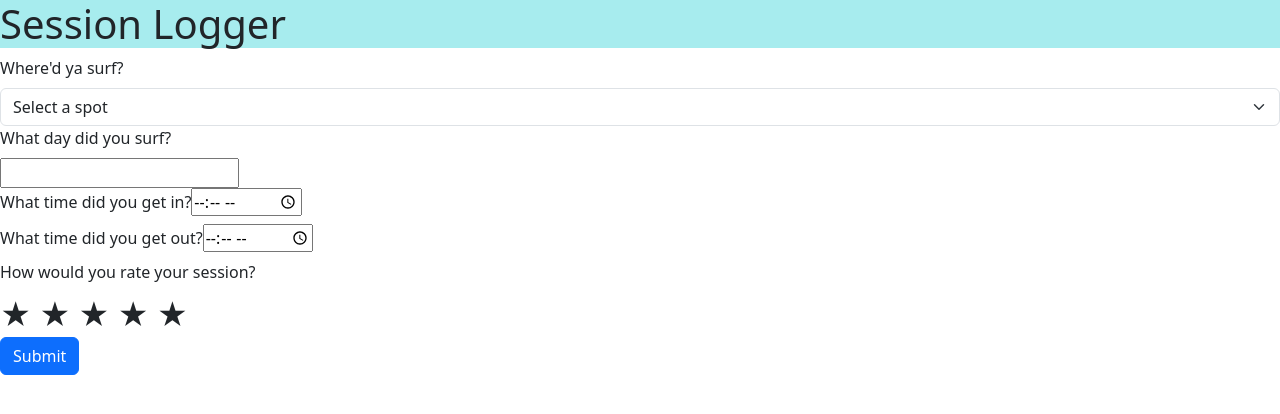
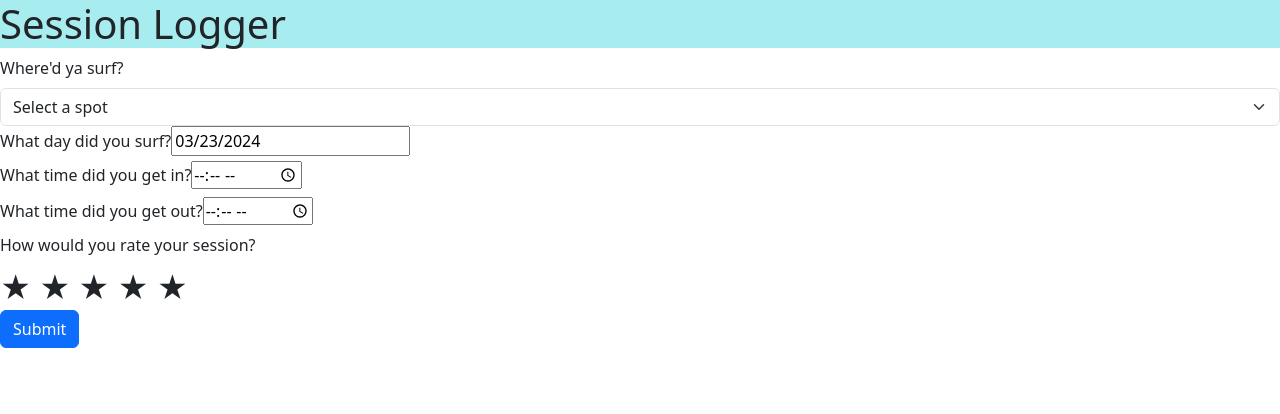
Before and after one commit to shindelr/Session-Logger-Frontend, a React (Vite) app in the folder session-logger-frontend/: page / in a window 1280 px wide. Shown: the top 414 px of the page. Built offline with nearby package versions, Linux system fonts and the light colour scheme.

Commit message:
Finally got the date and wget/awak system working.

```diff
--- a/session-logger-frontend/src/components/DateInput.tsx
+++ b/session-logger-frontend/src/components/DateInput.tsx
@@ -1,18 +1,14 @@
 import React, { useState } from "react";
 import DatePicker from "react-datepicker";
-// import "react-datepicker/dist/react-date-picker.css";
-import "react-datepicker/dist/react-datepicker-cssmodules.css"
-
-// type ValuePiece = Date | null;
-// type Value = ValuePiece | [ValuePiece, ValuePiece];
+import "react-datepicker/dist/react-datepicker.css";
 
 interface Props {
     onChange: (selectedDate: any) => void;
-    value: any;
+    selected: any;
 }
 
-const DateInput = ({ onChange, value }: Props) => {
-    const [date, setDate] = useState<any>(value);
+const DateInput = ({ onChange, selected }: Props) => {
+    const [date, setDate] = useState<any>(selected);
 
     const handleDateChange = (selectedDate: any) => {
         setDate(selectedDate);
@@ -23,7 +19,7 @@ const DateInput = ({ onChange, value }: Props) => {
         <>
             <DatePicker
                 onChange={handleDateChange}
-                value={date}
+                selected={date}
             />
         </>
     );
--- a/session-logger-frontend/src/components/InputForm.tsx
+++ b/session-logger-frontend/src/components/InputForm.tsx
@@ -54,7 +54,7 @@ const InputForm = () => {
 
     // Reset State Values
     setSpot("");
-    setTimeIn("");
+    setTimeIn(Date.now().toString());
     setTimeOut("");
     setDate(new Date());
     setRating(null);
@@ -79,7 +79,7 @@ const InputForm = () => {
           <label className="form-label"> What day did you surf?</label>
           <DateInput
             onChange={(selectedDate: Date) => {setDate(selectedDate)}}
-            value={date}
+            selected={date}
           />
         </div>
 
```
